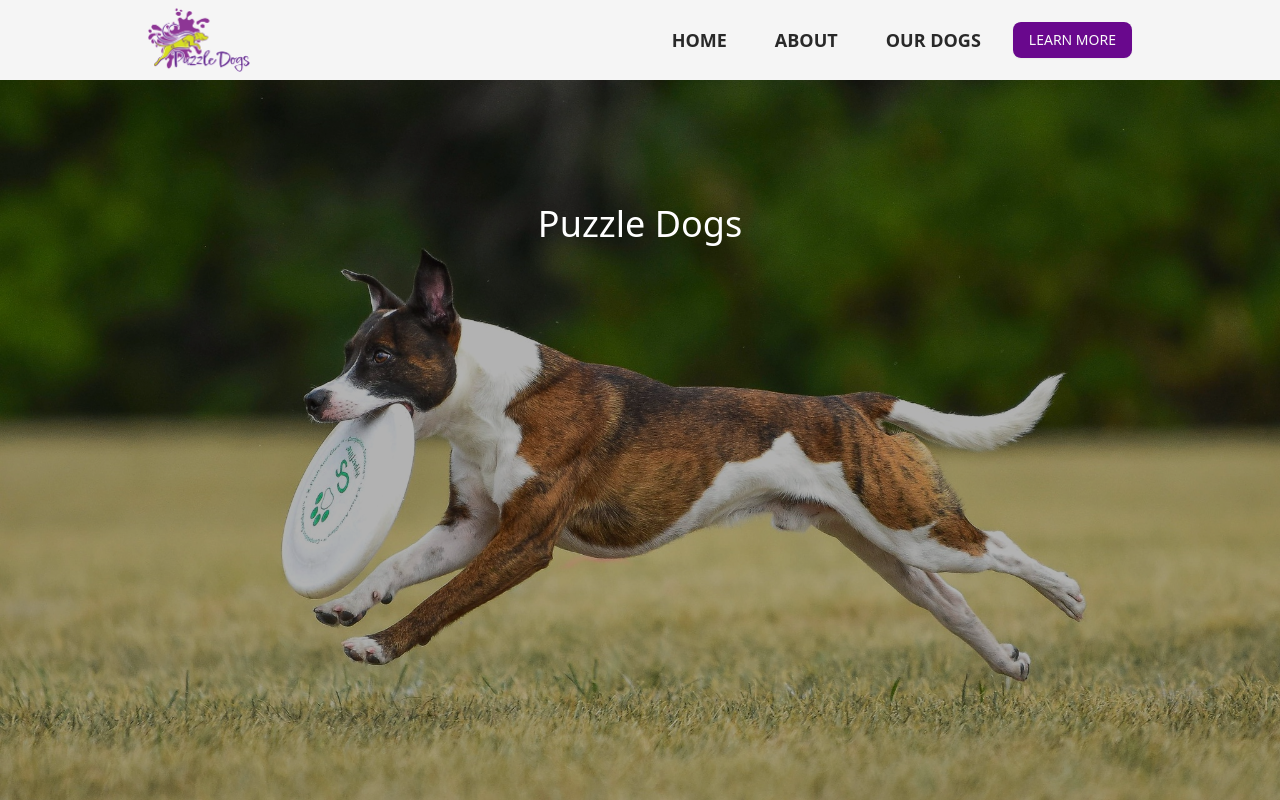
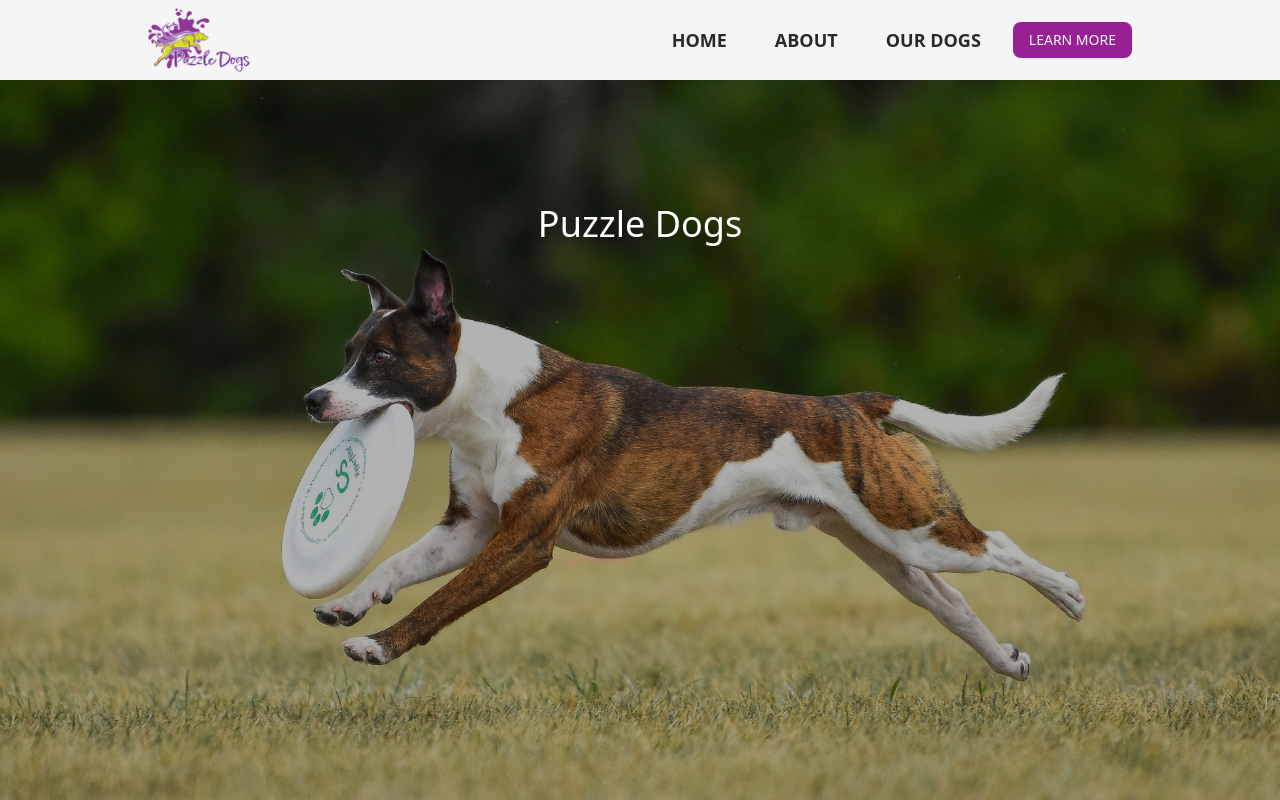
Before and after one commit to Danielle254/puzzle-dogs, a Next.js app: page / in a window 1280 px wide. Shown: the top 800 px of the page. Built offline with nearby package versions, Linux system fonts and the light colour scheme.

Commit message:
fix: replace custom purple with "light purple" to better match logo

```diff
--- a/app/globals.css
+++ b/app/globals.css
@@ -49,14 +49,14 @@
   --card-foreground: oklch(0.2809 0 0);
   --popover: oklch(0.9702 0 0);
   --popover-foreground: oklch(0.2809 0 0);
-  --primary: oklch(0.3968 0.1913 313.06);
+  --primary: oklch(0.4874 0.1989 329.61);
   --primary-foreground: oklch(0.985 0 0);
   --secondary: oklch(0.97 0 0);
-  --secondary-foreground: oklch(0.3968 0.1913 313.06);
+  --secondary-foreground: oklch(0.4874 0.1989 329.61);
   --muted: oklch(0.97 0 0);
   --muted-foreground: oklch(0.556 0 0);
   --accent: oklch(0.97 0 0);
-  --accent-foreground: oklch(0.3968 0.1913 313.06);
+  --accent-foreground: oklch(0.4874 0.1989 329.61);
   --destructive: oklch(0.577 0.245 27.325);
   --border: oklch(0.922 0 0);
   --input: oklch(0.922 0 0);
@@ -68,10 +68,10 @@
   --chart-5: oklch(0.769 0.188 70.08);
   --sidebar: oklch(0.985 0 0);
   --sidebar-foreground: oklch(0.2809 0 0);
-  --sidebar-primary: oklch(0.3968 0.1913 313.06);
+  --sidebar-primary: oklch(0.4874 0.1989 329.61);
   --sidebar-primary-foreground: oklch(0.985 0 0);
   --sidebar-accent: oklch(0.97 0 0);
-  --sidebar-accent-foreground: oklch(0.3968 0.1913 313.06);
+  --sidebar-accent-foreground: oklch(0.4874 0.1989 329.61);
   --sidebar-border: oklch(0.922 0 0);
   --sidebar-ring: oklch(0.708 0 0);
 }
```
